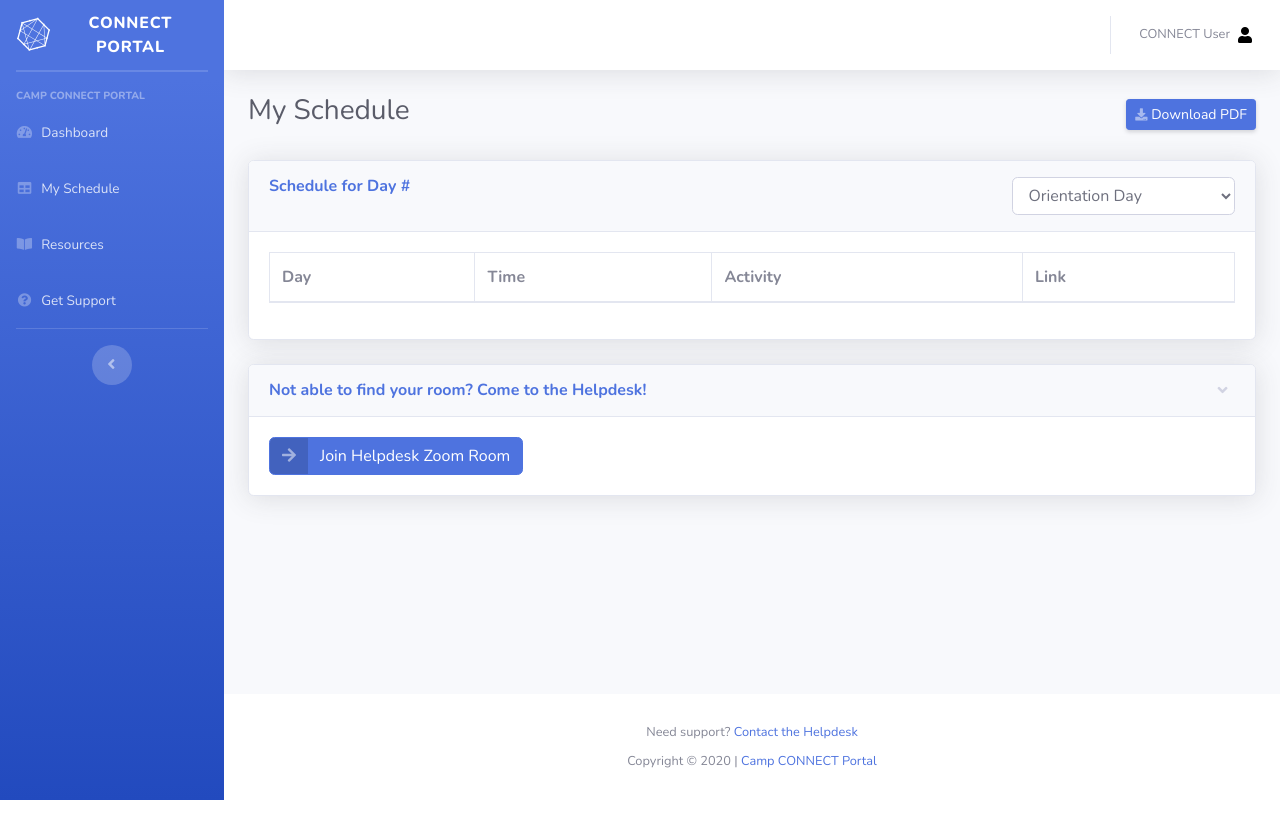
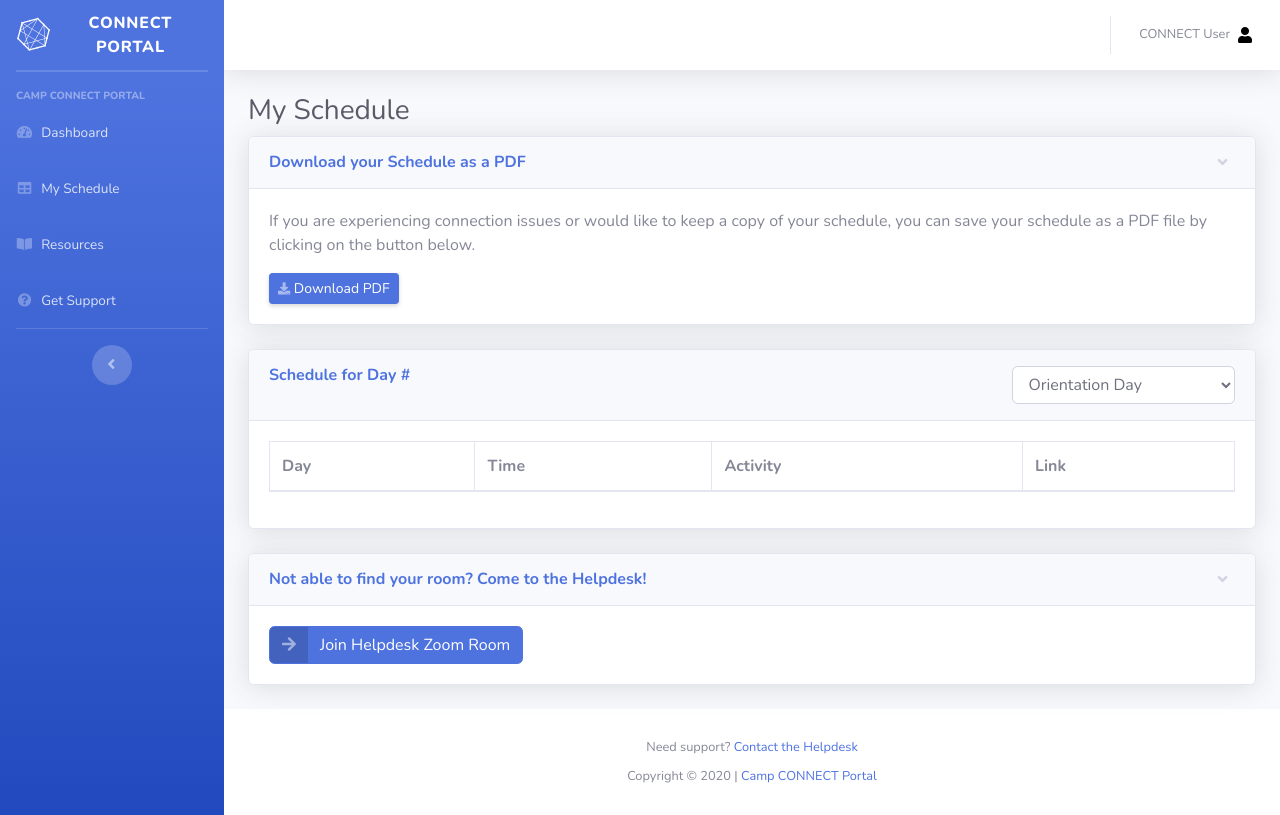
Before and after one commit to shaniljasani/CONNECTPortal, a Flask app: template templates/schedules.html in a window 1280 px wide. Run offline with Flask 2, Linux system fonts and the light colour scheme; the template is opened without the code that fills it, so the values that code supplies are empty; some libraries are stand-ins or nearby versions.

Commit message:
Schedule PDF Card

```diff
--- a/templates/schedules.html
+++ b/templates/schedules.html
@@ -4,14 +4,24 @@
 {{ super() }}
 
 <!-- Page Heading -->
-<div class="d-sm-flex align-items-center justify-content-between mb-4">
+<!-- <div class="d-sm-flex align-items-center justify-content-between mb-4"> -->
   <h1 class="h3 mb-2 text-gray-800">My Schedule</h1>
-  <button id="btnPDF" class="d-none d-sm-inline-block btn btn-sm btn-primary shadow-sm"><i
-      class="fas fa-download fa-sm text-white-50"></i> Download PDF</button>
-</div>
 
-
-<!-- TODO AAA-ADD FILTER FOR DAY https://datatables.net/reference/api/filter() -->
+  <!-- Collapsable Helpdesk Card -->
+  <div class="card shadow mb-4">
+    <!-- Card Header - Accordion -->
+    <a href="#collapseCard2" class="d-block card-header py-3" data-toggle="collapse" role="button" aria-expanded="true" aria-controls="collapseCard2">
+      <h6 class="m-0 font-weight-bold text-primary">Download your Schedule as a PDF</h6>
+    </a>
+    <!-- Card Content - Collapse -->
+    <div class="collapse show" id="collapseCard2">
+      <div class="card-body">
+        <p>If you are experiencing connection issues or would like to keep a copy of your schedule, you can save your schedule as a PDF file by clicking on the button below.</p>
+        <button id="btnPDF" class="d-none d-sm-inline-block btn btn-sm btn-primary shadow-sm"><i
+          class="fas fa-download fa-sm text-white-50"></i> Download PDF</button>
+      </div>
+    </div>
+  </div>
 
 <div class="card shadow mb-4">
   <div class="card-header py-3">
```
